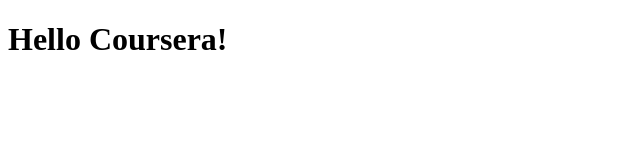
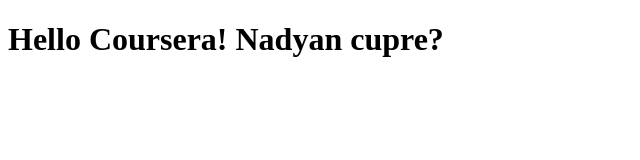
Before and after one commit to Abdy035/Amalia, a plain HTML site: page taze/index.html in a window 1280 px wide. Shown: the whole page, without its empty margins (0-640 px from the left). Drawn offline with Linux system fonts and the light colour scheme.

Commit message:
Small addition

```diff
--- a/taze/index.html
+++ b/taze/index.html
@@ -6,6 +6,6 @@
 	<title>Hello, Coursera!</title>
 </head>
 <body>
-	<h1>Hello Coursera!</h1>
+	<h1>Hello Coursera! Nadyan cupre?</h1>
 </body>
 </html>
```
